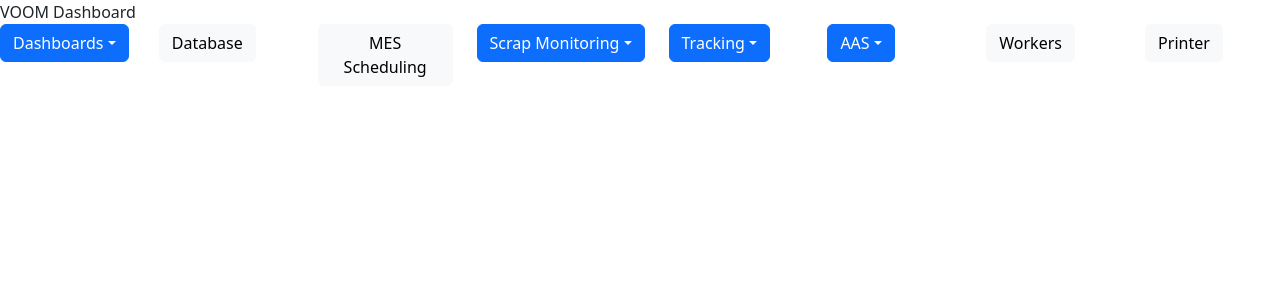
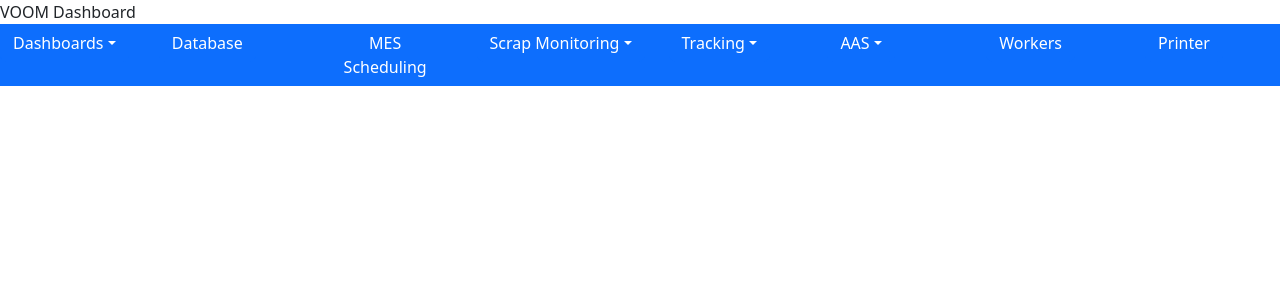
Before and after one commit to VOOM-Cambridge/Dashboard, a React (Create React App) app: page / in a window 1280 px wide. Shown: the top 300 px of the page. Built offline with nearby package versions, Linux system fonts and the light colour scheme.

Commit message:
first commit

```diff
--- a/src/App.js
+++ b/src/App.js
@@ -58,7 +58,7 @@ const websites = [
   return (
     <div className="app-container">
       <div className="header">VOOM Dashboard</div>
-      <Row className="link-row">
+      <Row className="link-row bg-primary">
         {websites.map((website, index) =>
           website.children ? (
                 <Dropdown as={Col} className="dropdown-col">
@@ -74,7 +74,7 @@ const websites = [
                 </Dropdown>
           ) : (
             <Col key={index} className="link-col">
-              <Button variant="light" onClick={() => handleItemClick(website.link)}>
+              <Button variant="primary" onClick={() => handleItemClick(website.link)}>
                 {website.name}
               </Button>
             </Col>
```
